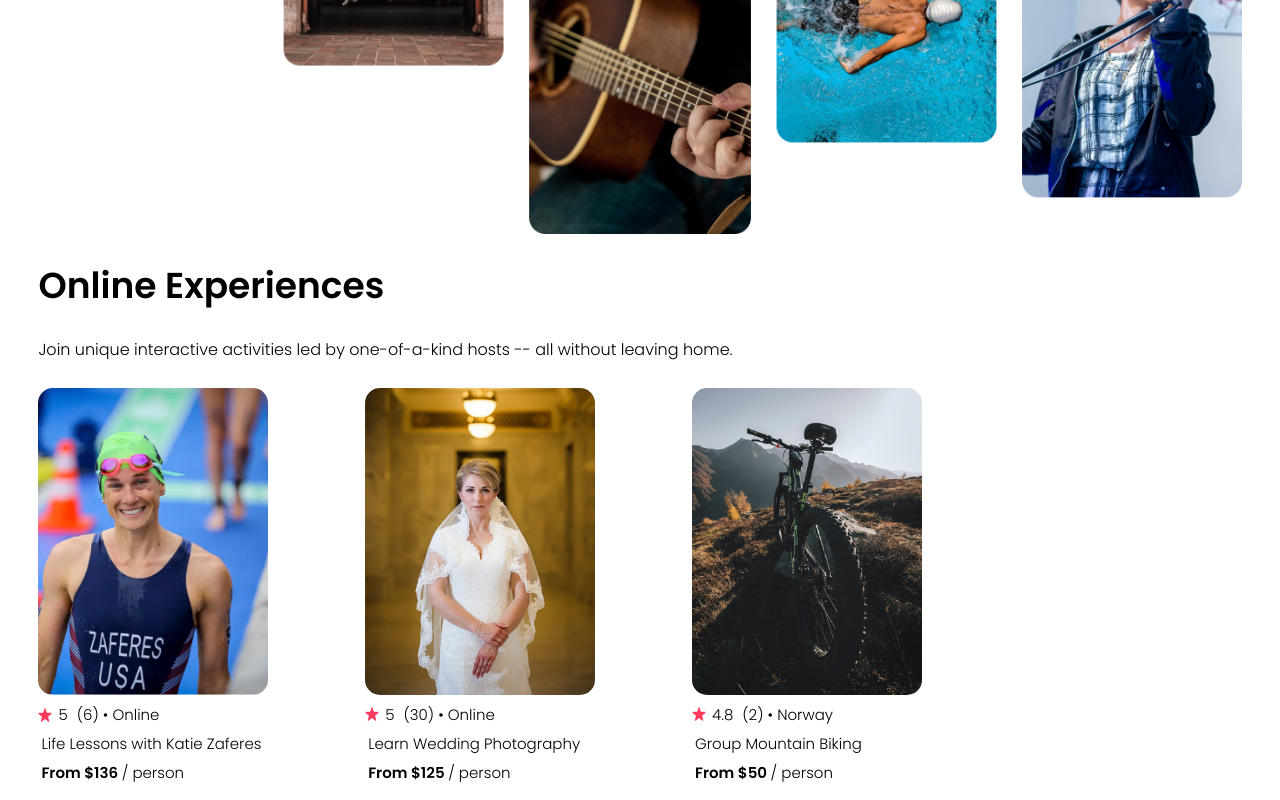
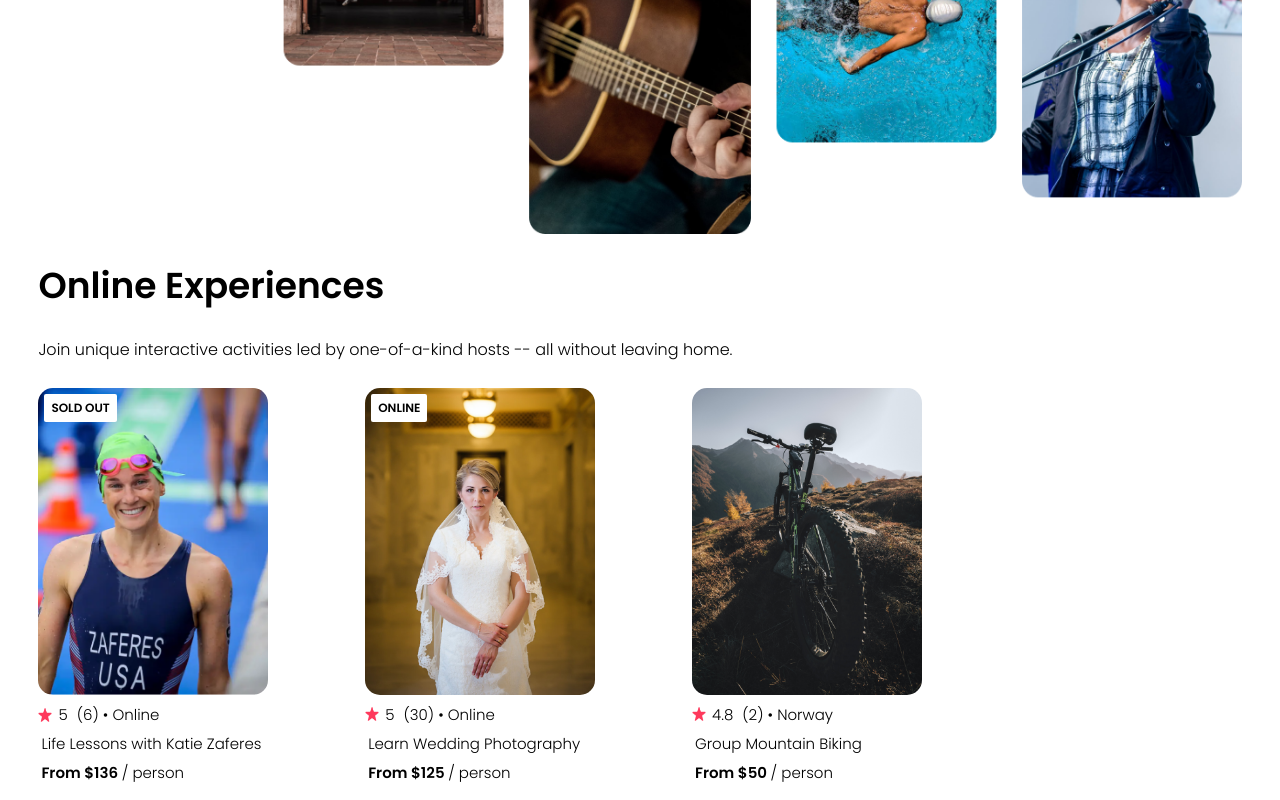
Before and after one commit to chelseadagger-fc/scrmAirBnb, a React (Vite) app: page / in a window 1280 px wide. Shown: the part 554-1354 px from the top of the page. Built offline with nearby package versions, Linux system fonts and the light colour scheme.

Commit message:
added SOLD OUT, ONLINE, and empty badges to cards based on props

```diff
--- a/src/App.css
+++ b/src/App.css
@@ -31,6 +31,7 @@ nav {
   flex: 0 0 auto;         /* ADD */
   display: flex;          /* ADD */
   flex-direction: column; /* ADD */
+  position: relative;
 }
 
 .card--portrait {
@@ -58,3 +59,13 @@ nav {
 .card--price {
   margin-top: auto;
 }
+
+.card--badge {
+  position: absolute;
+  top: 6px;
+  left: 6px;
+  background-color: white;
+  padding: 5px 7px;
+  border-radius: 2px;
+  font-weight: bold;
+}
--- a/src/App.jsx
+++ b/src/App.jsx
@@ -1,23 +1,10 @@
 import Navbar from "./components/Navbar"
 import Hero from "./components/Hero"
 import Card from "./components/Card"
+import cardData from "./data"
 import "./App.css"
 
-import cardData from './data'
 
-// import katie from '../public/images/katie-zaferes.png'
-
-/*
-Challenge:
-
-- import the array of data from data.js
-- map over the array to create <Card /> components
-- display the array of card components under the navbar
-  (in place of the current <Card /> component)
-
-Note: We haven't styled the group of components yet, so they'll
-still be block elements, stacked vertically. We'll add styling later.
-*/
 
 export default function App() {
 
@@ -30,6 +17,7 @@ export default function App() {
                 location={card.location}
                 title={card.title}
                 price={card.price}
+                openSpots={card.openSpots}
                 />
     })
 
--- a/src/components/Card.jsx
+++ b/src/components/Card.jsx
@@ -12,21 +12,40 @@ import star from '../../public/images/star.png'
 //   price: Number;
 // }
 
-const Card = (Props) => {
+const Card = (props) => {
+  let badgeText;
+  if (props.openSpots === 0) {
+    badgeText = <div className="card--badge">SOLD OUT</div>;
+  } else if (props.location === "Online") {
+    badgeText = <div className="card--badge">ONLINE</div>
+  }
+
   return (
     <>
         <card className="card">
-            <img className="card--portrait" src={"../../public/images/" + Props.img} />
-            <div className="card--stats">
-                <img className="card--rating-star" src={star} />
-                <p>{Props.rating} </p>
-                <p> ({Props.reviewCount}) • {Props.location}</p>
-            </div>
-            <p className="card--title">{Props.title}</p>
-            <p className="card--price"><strong>From ${Props.price} </strong>/ person</p>
+          {badgeText}
+          <img className="card--portrait" src={"../../public/images/" + props.img} />
+          <div className="card--stats">
+              <img className="card--rating-star" src={star} />
+              <p>{props.rating} </p>
+              <p> ({props.reviewCount}) • {props.location}</p>
+          </div>
+          <p className="card--title">{props.title}</p>
+          <p className="card--price"><strong>From ${props.price} </strong>/ person</p>
         </card>
     </>
   )
 }
 
 export default Card
+
+Card.propTypes = {
+  id: Number,
+  img: String,
+  rating: Number,
+  reviewCount: Number,
+  location: String,
+  title: String,
+  price: Number,
+  openSpots: Number
+}
```
